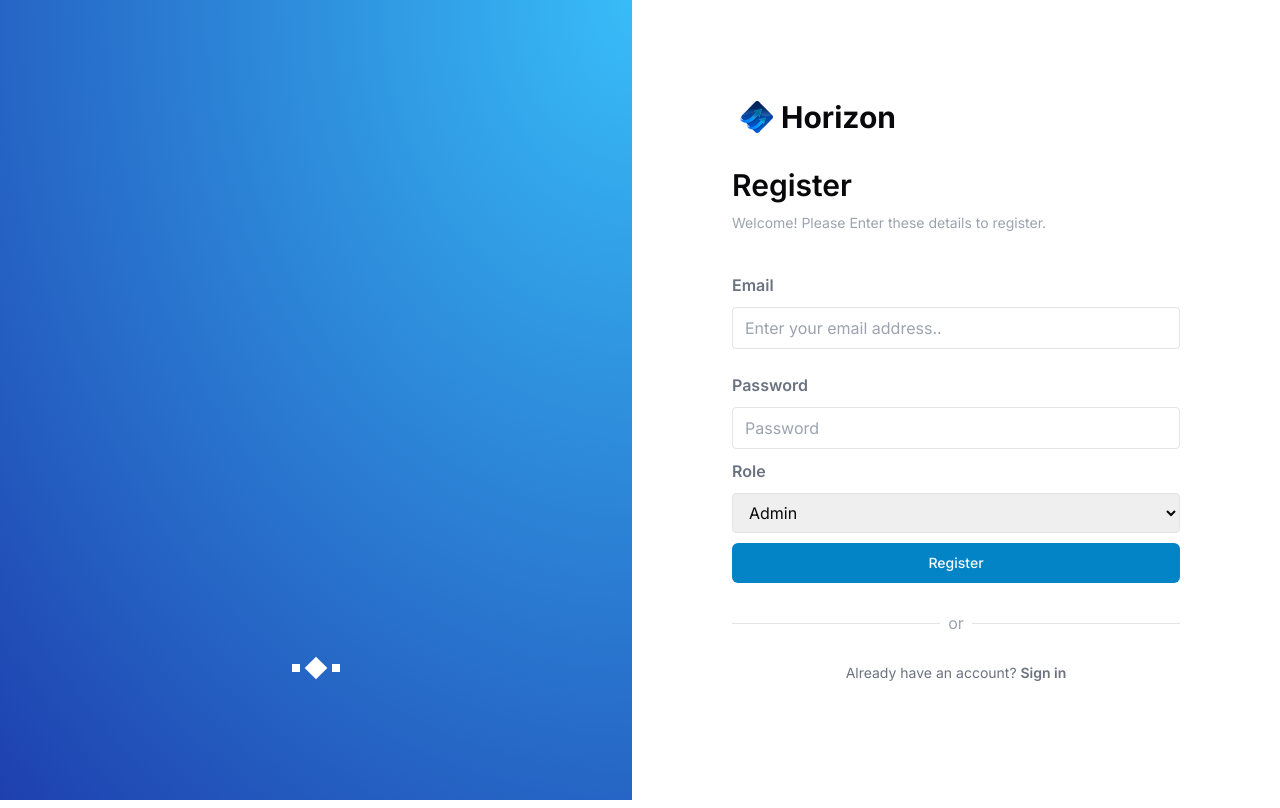
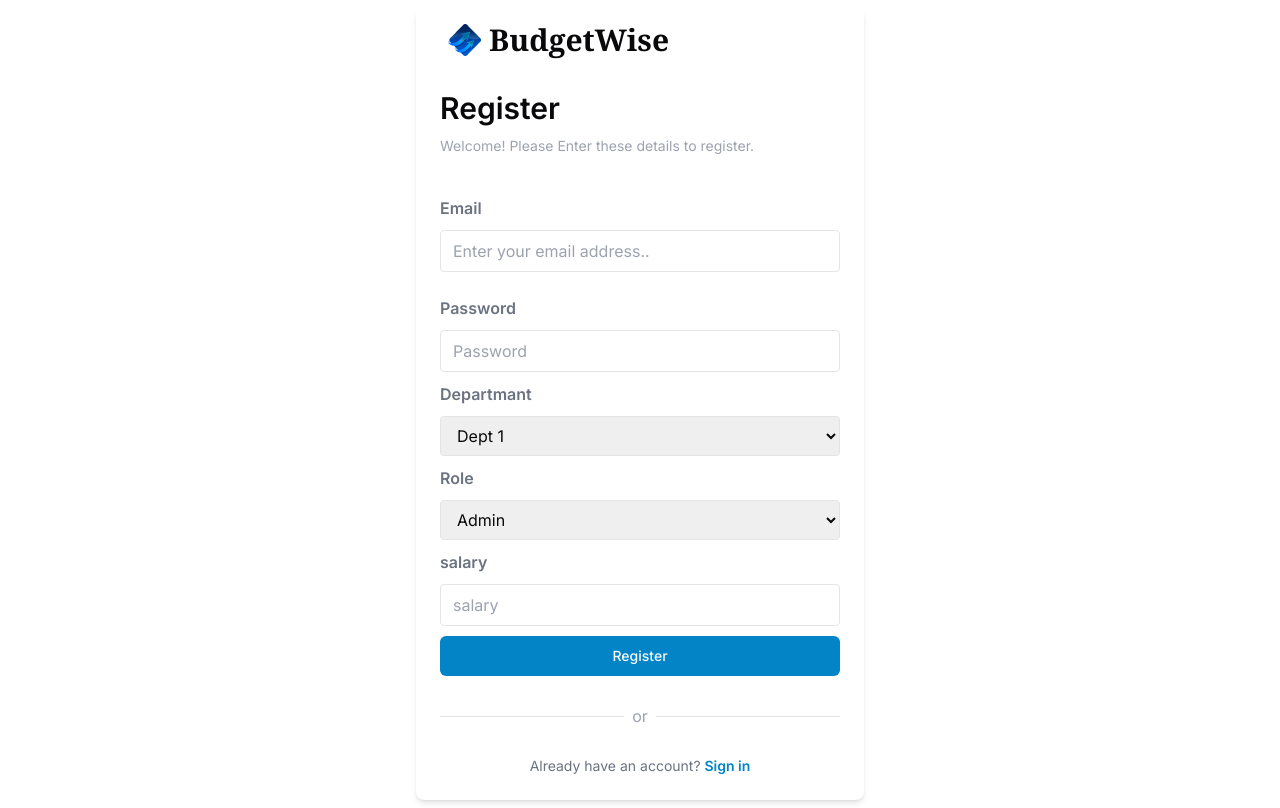
Before and after one commit to BiruktawitAbera/Organizational_Finance_Tracking_Front_end, a Next.js app: page /sign-up in a window 1280 px wide. Built offline with nearby package versions, Linux system fonts and the light colour scheme.

Commit message:
sign-in and sign-up

```diff
--- a/src/app/(auth)/layout.tsx
+++ b/src/app/(auth)/layout.tsx
@@ -1,6 +1,6 @@
 const AuthLayout = ({ children }: { children: React.ReactNode }) => {
     return (
-      <div className="bg-[radial-gradient(ellipse_at_top,_var(--tw-gradient-stops))] from-sky-400 to-blue-800">
+      <div>
         {children}
       </div>
     );
--- a/src/app/(auth)/sign-in/page.tsx
+++ b/src/app/(auth)/sign-in/page.tsx
@@ -6,37 +6,24 @@ import Link from 'next/link';
 function SignInPage() {
   return (
     <main className="flex min-h-screen w-full">
-      <section className="hidden md:flex flex-1 bg-homeey-blue flex flex-col items-center justify-center relative overflow-hidden">
-        {/* Left side content */}
-        <div className="absolute inset-0 bg-overlay-image bg-cover bg-center w-1/2 h-full opacity-75 z-0 animate-fadeIn"></div>
-        <Image src="/horizon-logo.png" alt="Horizonlogo" width={500} height={500} className="w-5/12 mb-4 z-10 animate-slideIn" />
-        <h1 className="text-5xl font-semibold text-white my-9 text-center mx-48 z-10 animate-fadeInUp">Lorum iphsgefvjsbfh jsygfjsbf ksdhf</h1>
-        <div className="flex justify-center items-center space-x-2 z-10 animate-bounce">
-          <div className="w-2 h-2 bg-white"></div>
-          <div className="w-4 h-4 bg-white transform rotate-45 mx-1.5">{/* */}</div>
-          <div className="w-2 h-2 bg-white"></div>
-        </div>
-      </section>
-
       <section className="flex-1 bg-white flex p-2 items-center justify-center relative overflow-hidden">
-        {/* Right side content */}
-        <div className="bg-white rounded-lg w-full max-w-md mx-auto animate-fadeIn">
+        <div className="bg-white rounded-lg w-full max-w-md mx-auto animate-fadeIn shadow-md px-6 pt-2">
           <div className="flex items-center mb-4">
             <div className="rounded-full p-2">
               <Image src="/horizon-logo.png" alt="HorizonLogo" width={33} height={33} />
             </div>
-            <h1 className="font-bold text-3xl">Horizon</h1>
+            <h1 className="font-bold text-3xl font-serif">BudgetWise</h1>
           </div>
           <h1 className="text-3xl font-semibold py-2.5">Log in</h1>
           <p className="text-sm font-normal text-gray-400 gray-100 mb-10">Welcome back! Please Enter Your Credentials.</p>
           <form>
             <div className="mb-6">
               <label className="block font-semibold text-base text-gray-500 mb-2.5">Name</label>
-              <input type="name" placeholder="Enter your name.." className="w-full px-3 py-2 border rounded" />
+              <input type="name" placeholder="Enter your name.." className="w-full px-3 py-2 border rounded" required />
             </div>
             <div className="mb-2.5">
               <label className="block font-semibold text-base text-gray-500 mb-2.5">Password</label>
-              <input type="password" placeholder="********" className="w-full px-3 py-2 border rounded" />
+              <input type="password" placeholder="********" className="w-full px-3 py-2 border rounded" minLength={6} required />
             </div>
             <div className="flex items-center justify-between mb-7">
               <label className="flex items-center">
@@ -57,7 +44,7 @@ function SignInPage() {
           </div>
           <div className="text-center">
             <p className="text-sm text-gray-500 my-6">
-              Don't have an account? <Link href="/sign-up" className="text-homeey-blue font-semibold">Sign Up</Link>
+              Don't have an account? <Link href="/sign-up" className="text-sky-600 font-semibold">Sign Up</Link>
             </p>
           </div>
         </div>
--- a/src/app/(auth)/sign-up/page.tsx
+++ b/src/app/(auth)/sign-up/page.tsx
@@ -6,45 +6,44 @@ import Link from 'next/link';
 function SignUpPage() {
   return (
     <main className="flex min-h-screen w-full">
-      <section className="hidden md:flex flex-1 bg-homeey-blue flex flex-col items-center justify-center relative overflow-hidden">
-        {/* Left side content */}
-        <div className="absolute inset-0 bg-overlay-image bg-cover bg-center w-1/2 h-full opacity-75 z-0 animate-fadeIn"></div>
-        <Image src="/horizon-logo.png" alt="Horizonlogo" width={500} height={500} className="w-5/12 mb-4 z-10 animate-slideIn" />
-        <h1 className="text-5xl font-semibold text-white my-9 text-center mx-48 z-10 animate-fadeInUp">Lorum iphsgefvjsbfh jsygfjsbf ksdhf</h1>
-        <div className="flex justify-center items-center space-x-2 z-10 animate-bounce">
-          <div className="w-2 h-2 bg-white"></div>
-          <div className="w-4 h-4 bg-white transform rotate-45 mx-1.5">{/* */}</div>
-          <div className="w-2 h-2 bg-white"></div>
-        </div>
-      </section>
-
       <section className="flex-1 bg-white flex p-2 items-center justify-center relative overflow-hidden">
-        {/* Right side content */}
-        <div className="bg-white rounded-lg w-full max-w-md mx-auto animate-fadeIn">
+        <div className="bg-white rounded-lg w-full max-w-md mx-auto animate-fadeIn shadow-md px-6 pt-2">
           <div className="flex items-center mb-4">
             <div className="rounded-full p-2">
               <Image src="/horizon-logo.png" alt="HorizonLogo" width={33} height={33} />
             </div>
-            <h1 className="font-bold text-3xl">Horizon</h1>
+            <h1 className="font-bold text-3xl font-serif">BudgetWise</h1>
           </div>
           <h1 className="text-3xl font-semibold py-2.5">Register</h1>
           <p className="text-sm font-normal text-gray-400 gray-100 mb-10">Welcome! Please Enter these details to register.</p>
           <form>
             <div className="mb-6">
               <label className="block font-semibold text-base text-gray-500 mb-2.5">Email</label>
-              <input type="email" placeholder="Enter your email address.." className="w-full px-3 py-2 border rounded" />
+              <input type="email" placeholder="Enter your email address.." className="w-full px-3 py-2 border rounded" required />
             </div>
             <div className="mb-2.5">
               <label className="block font-semibold text-base text-gray-500 mb-2.5">Password</label>
-              <input type="password" placeholder="Password" className="w-full px-3 py-2 border rounded" />
+              <input type="password" placeholder="Password" className="w-full px-3 py-2 border rounded" minLength={6} required/>
+            </div>
+            <div className="mb-2.5">
+              <label className="block font-semibold text-base text-gray-500 mb-2.5">Departmant</label>
+              <select className="w-full px-3 py-2 border rounded" required>
+                <option value="dept1">Dept 1</option>
+                <option value="dept2">Dept 2</option>
+                <option value="dept3">Dept 3</option>
+              </select>
             </div>
             <div className="mb-2.5">
               <label className="block font-semibold text-base text-gray-500 mb-2.5">Role</label>
-              <select className="w-full px-3 py-2 border rounded">
+              <select className="w-full px-3 py-2 border rounded" required>
                 <option value="admin">Admin</option>
                 <option value="manager">Manager</option>
                 <option value="employee">Employee</option>
               </select>
+            </div>
+            <div className="mb-2.5">
+              <label className="block font-semibold text-base text-gray-500 mb-2.5">salary</label>
+              <input type="numbers" className="w-full px-3 py-2 border rounded" placeholder="salary" maxLength={5} required />
             </div>
             <Button className="w-full bg-sky-600 hover:bg-sky-700 relative group">
               Register
@@ -58,7 +57,7 @@ function SignUpPage() {
           </div>
           <div className="text-center">
             <p className="text-sm text-gray-500 my-6">
-              Already have an account? <Link href="/sign-up" className="text-homeey-blue font-semibold">Sign in</Link>
+              Already have an account? <Link href="/sign-in" className="text-sky-600 font-semibold">Sign in</Link>
             </p>
           </div>
         </div>
--- a/src/app/layout.tsx
+++ b/src/app/layout.tsx
@@ -6,7 +6,7 @@ import { ThemeProvider } from "@/lib/providers/next-theme-provider";
 const inter = Inter({ subsets: ["latin"] });
 
 export const metadata: Metadata = {
-  title: "Horizon",
+  title: "BudgetWise",
   description: "Manage your fininace in a reliable way!",
 };
 
```
